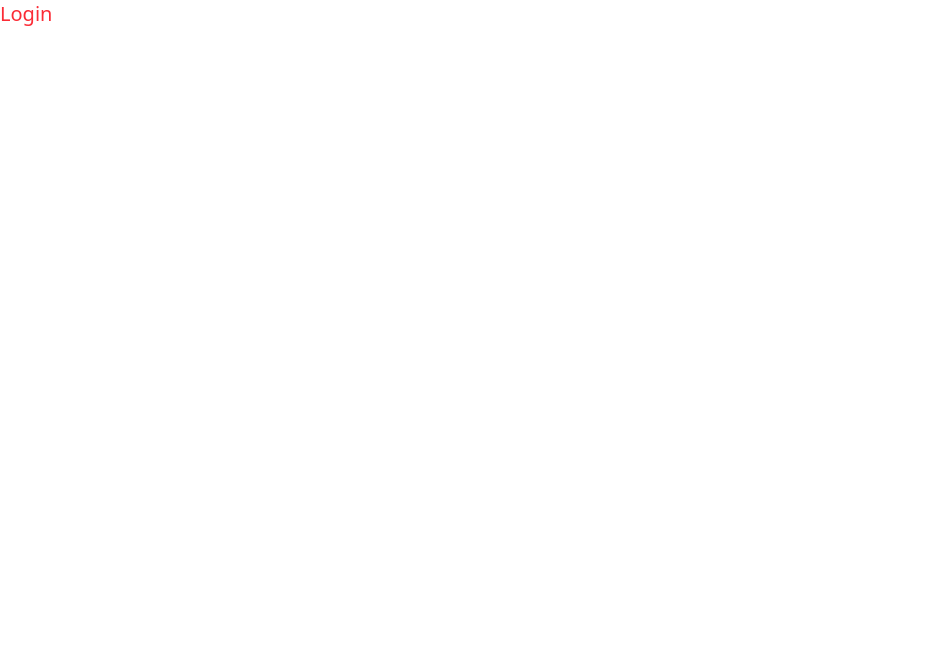
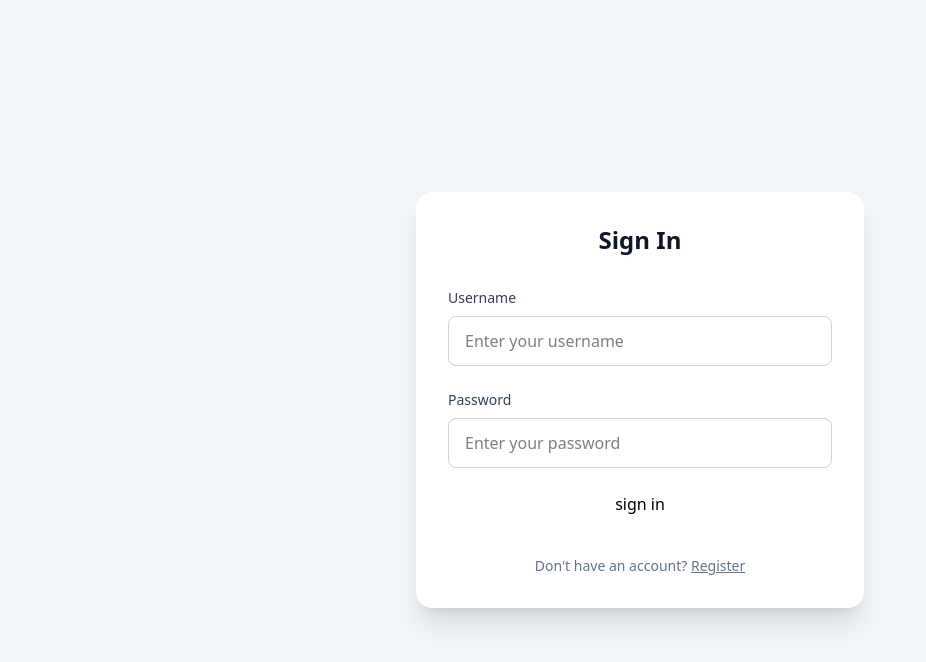
Before and after one commit to kalema1/ang-store, an Angular app: page /login in a window 1280 px wide. Shown: the top 662 px of the page, without its empty margins (0-926 px from the left). Built offline with nearby package versions, Linux system fonts and the light colour scheme.

Commit message:
create a re-useable button

```diff
--- a/src/app/pages/login/login.html
+++ b/src/app/pages/login/login.html
@@ -1 +1,36 @@
-<h1 class="text-xl text-red-500">Login</h1>
+<div class="w-full max-w-md p-8 bg-white rounded-2xl shadow-xl">
+  <h1 class="text-2xl font-bold text-center text-slate-900 mb-8">Sign In</h1>
+
+  <form class="space-y-6">
+    <div>
+      <label for="username" class="block text-sm font-medium text-slate-700 mb-2"> Username </label>
+      <input
+        id="username"
+        type="text"
+        autocomplete="username"
+        class="w-full px-4 py-3 border border-slate-300 rounded-lg focus:ring-2 focus:ring-slate-900 focus:border-transparent outline-none transition-shadow"
+        placeholder="Enter your username"
+      />
+      <!-- <app-form-errors [control]=""></app-form-errors> -->
+    </div>
+
+    <div>
+      <label for="password" class="block text-sm font-medium text-slate-700 mb-2"> Password </label>
+      <input
+        id="password"
+        type="password"
+        autocomplete="current-password"
+        class="w-full px-4 py-3 border border-slate-300 rounded-lg focus:ring-2 focus:ring-slate-900 focus:border-transparent outline-none transition-shadow"
+        placeholder="Enter your password"
+      />
+      <!-- <app-form-errors [control]=""></app-form-errors> -->
+    </div>
+
+    <button size="lg" appButton type="submit" [disabled]="" class="w-full">sign in</button>
+
+    <p class="text-sm text-center text-slate-500 mt-4">
+      Don't have an account?
+      <a routerLink="/register" class="text-slate-500 font-medium underline"> Register </a>
+    </p>
+  </form>
+</div>
--- a/src/app/pages/login/login.ts
+++ b/src/app/pages/login/login.ts
@@ -3,5 +3,8 @@ import { Component } from '@angular/core';
 @Component({
   selector: 'app-login',
   templateUrl: './login.html',
+  host: {
+    class: 'min-h-screen flex items-center justify-center bg-slate-100 p-4',
+  },
 })
 export class Login {}
--- /dev/null
+++ b/src/app/shared/components/button/button.html
@@ -0,0 +1 @@
+<ng-content />
--- /dev/null
+++ b/src/app/shared/components/button/button.ts
@@ -0,0 +1,49 @@
+import { Component, computed, input } from '@angular/core';
+
+type ButtonVariant = 'primary' | 'destructive' | 'secondary' | 'ghost' | 'link' | 'icon';
+type ButtonSize = 'md' | 'sm' | 'lg';
+
+const variantClasses: Record<ButtonVariant, string> = {
+  primary: 'bg-slate-900 text-white hover:bg-slate-800 focus:ring-slate-900',
+  destructive: 'bg-red-600 text-white hover:bg-red-700 focus:ring-red-600',
+  secondary: 'bg-slate-100 text-slate-900 hover:bg-slate-200 focus:ring-slate-500',
+  ghost: 'bg-transparent text-slate-900 hover:bg-slate-100 focus:ring-slate-500',
+  link: 'bg-transparent text-slate-900 underline-offset-4 hover:underline focus:ring-slate-500',
+  icon: 'bg-transparent text-slate-900 hover:bg-slate-100 focus:ring-slate-500',
+};
+
+const sizeClasses: Record<ButtonSize, string> = {
+  sm: 'h-8 px-3 text-sm',
+  md: 'h-10 px-4 text-sm',
+  lg: 'h-12 px-6 text-base',
+};
+
+const iconSizeClasses: Record<ButtonSize, string> = {
+  sm: 'size-8',
+  md: 'size-10',
+  lg: 'size-12',
+};
+
+@Component({
+  selector: 'button[appButton], a[appButton]',
+  templateUrl: './button.html',
+  host: {
+    '[class]': 'hostClasses()',
+    '[attr.disabled]': 'disabled() || null',
+    '[attr.aria-disabled]': 'disabled() || null',
+  },
+})
+export class Button {
+  readonly variant = input<ButtonVariant>('primary');
+  readonly size = input<ButtonSize>('md');
+  readonly disabled = input<boolean>(false);
+
+  protected readonly hostClasses = computed(() => {
+    const base =
+      'inline-flex cursor-pointer items-center justify-center rounded-md font-medium transition-colors focus:outline-none focus:ring-2 focus:ring-offset-2 disabled:opacity-50 disabled:pointer-events-none ring-offset-white dark:ring-offset-slate-900';
+    const variantClass = variantClasses[this.variant()];
+    const sizeClass =
+      this.variant() === 'icon' ? iconSizeClasses[this.size()] : sizeClasses[this.size()];
+    return `${base} ${variantClass} ${sizeClass}`;
+  });
+}
```
